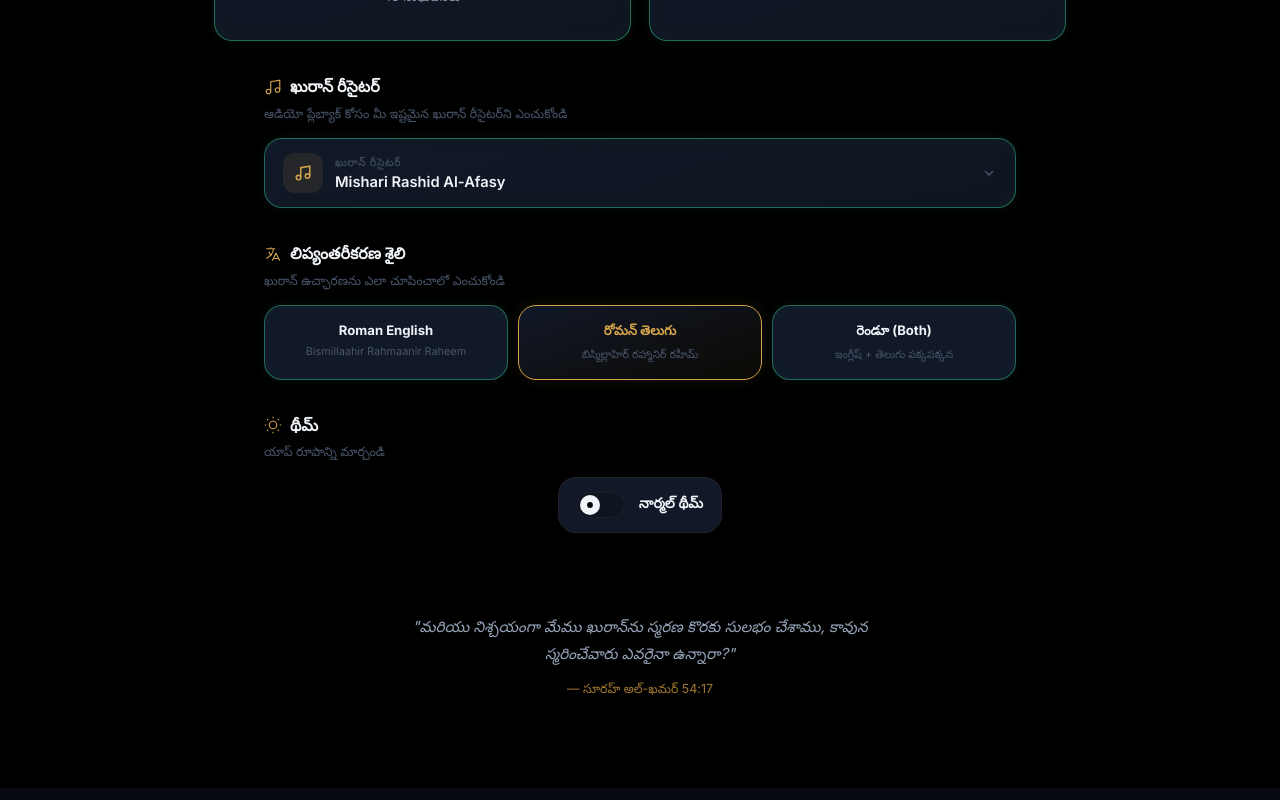
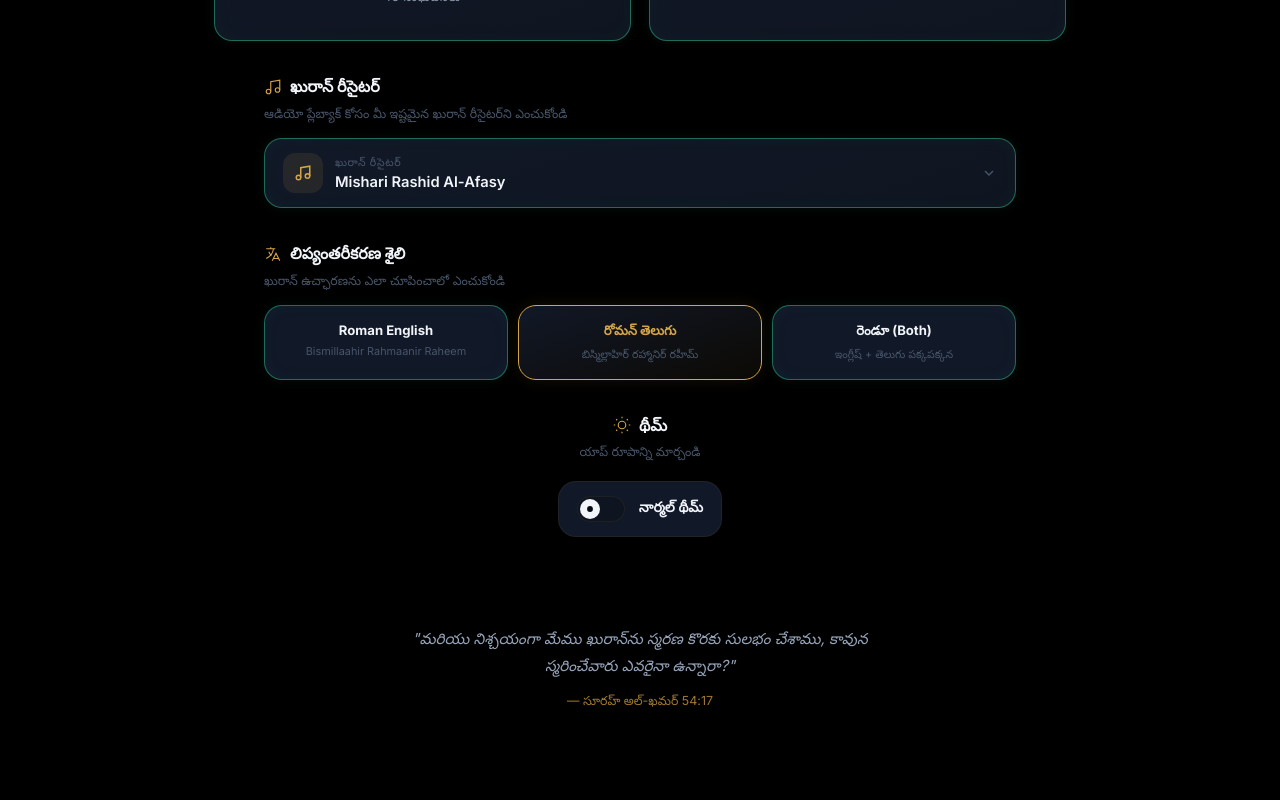
Before and after one commit to Mahendarmax/Believer-of-Almighty, a React (Vite) app: page /#/ in a window 1280 px wide. Shown: the part 1636-2436 px from the top of the page. Built offline with nearby package versions, Linux system fonts and the light colour scheme.

Commit message:
style: center theme toggle section title and add spacing

```diff
--- a/src/pages/Home.css
+++ b/src/pages/Home.css
@@ -1275,13 +1275,15 @@
 .theme-toggle-section {
   padding: 0 24px;
   max-width: 720px;
-  margin: 0 auto 32px;
-  width: 100%;
+  margin: 0 auto 40px;
+  width: 100%;
+  text-align: center;
 }
 
 .theme-toggle-title {
   display: flex;
   align-items: center;
+  justify-content: center;
   gap: 8px;
   font-size: 1rem;
   font-weight: 700;
@@ -1296,7 +1298,7 @@
 .theme-toggle-desc {
   font-size: 0.78rem;
   color: var(--text-muted);
-  margin-bottom: 14px;
+  margin-bottom: 18px;
 }
 
 .theme-toggle-btn {
```
